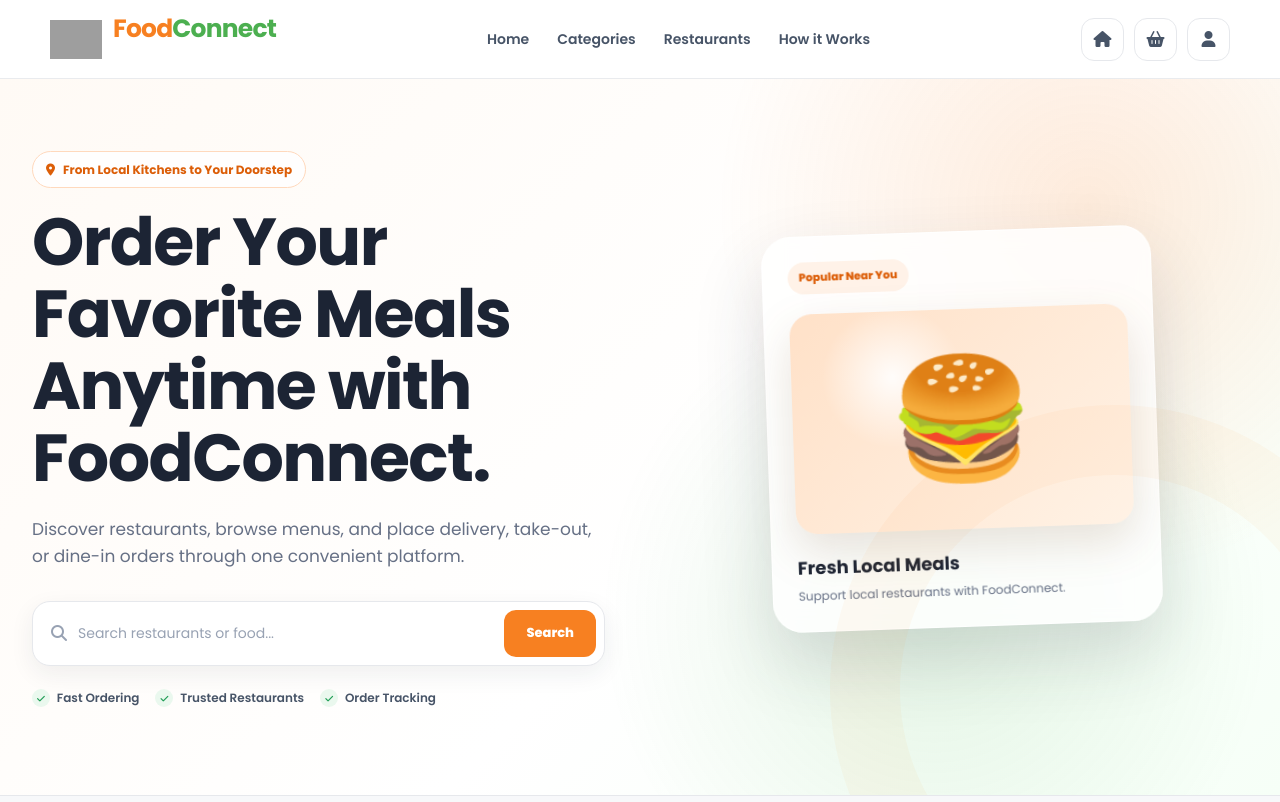
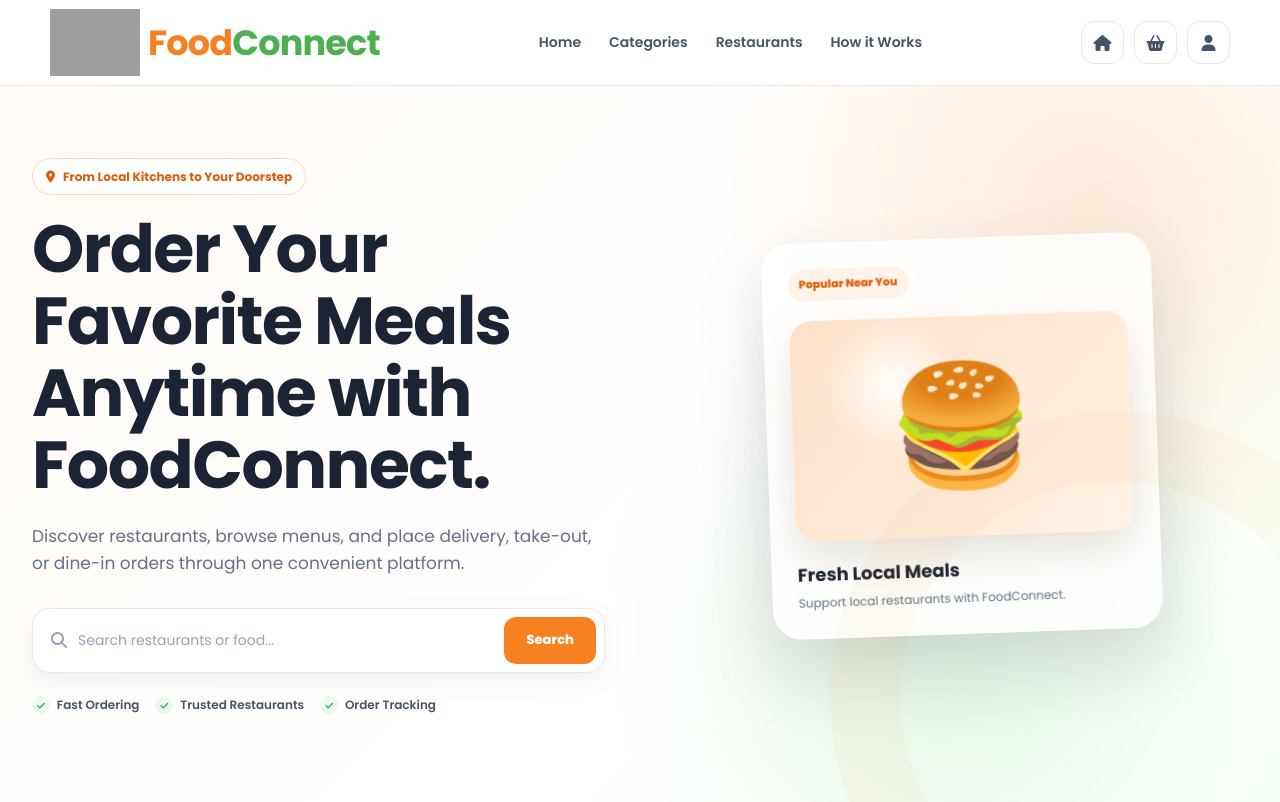
Before and after one commit to damocles-24/FoodConnect, a PHP site: page /html/index.html in a window 1280 px wide. Shown: the top 802 px of the page. Run offline with PHP 8.4, Linux system fonts and the light colour scheme; grey boxes are pictures that could not be loaded.

Commit message:
Adjust homepage logo and text

```diff
--- a/frontend/css/style.css
+++ b/frontend/css/style.css
@@ -110,22 +110,29 @@ img {
 .brand {
     display: flex;
     align-items: center;
-  gap: 11px;
-
+    gap: 8px;
     cursor: pointer;
     user-select: none;
 }
 
 .brand > img {
-  width: 52px;
-  height: 52px;
+    width: 90px;
+    height: 85px;
     object-fit: contain;
+    display: block;
+    flex-shrink: 0;
+}
+
+.brand-copy {
+    display: flex;
+    align-items: center;
 }
 
 .brand-copy h1 {
-  font-size: 25px;
-  line-height: 1.05;
+    font-size: 35px;
+    line-height: 1;
     letter-spacing: -0.8px;
+    margin: 0;
 }
 
 .welcome-text {
--- a/frontend/html/index.html
+++ b/frontend/html/index.html
@@ -34,8 +34,9 @@
     <div class="brand" id="staffAccessTrigger">
 
       <img
-        src="https://raw.githubusercontent.com/damocles-24/IMAGES/refs/heads/main/05f3b888-5229-477b-87a0-0b27c7ddee38%20(1)-Photoroom.png"
-        alt="FoodConnect"
+        src="https://raw.githubusercontent.com/damocles-24/IMAGES/refs/heads/main/05f3b888-5229-477b-87a0-0b27c7ddee38%20(1)-Photoroom%20(2).png"
+         alt="FoodConnect"
+         class="brand-logo"
       >
 
       <div class="brand-copy">
```
Also changed, not shown: 1 other file. Lines whose indentation alone changed are shown as unchanged.
